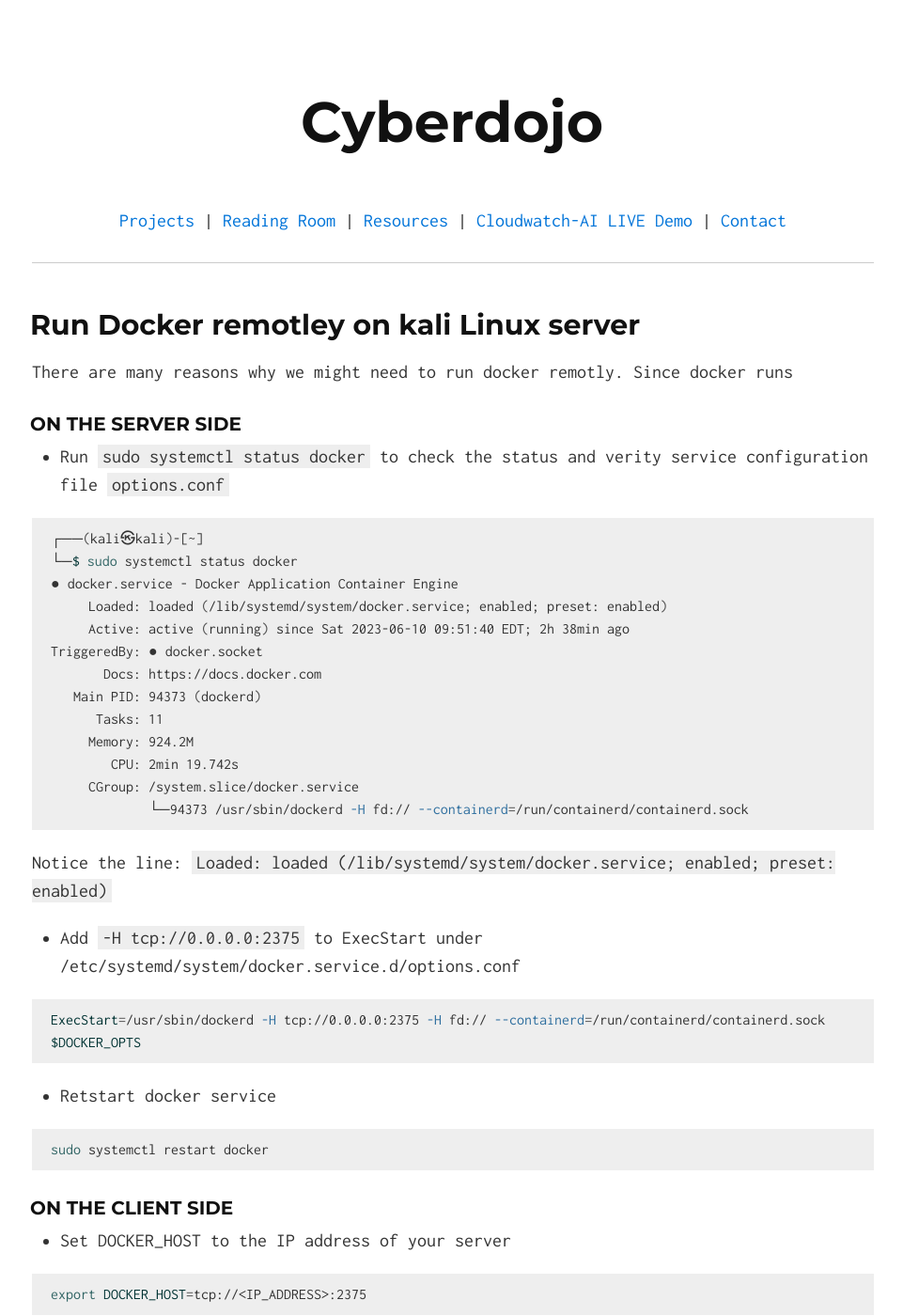
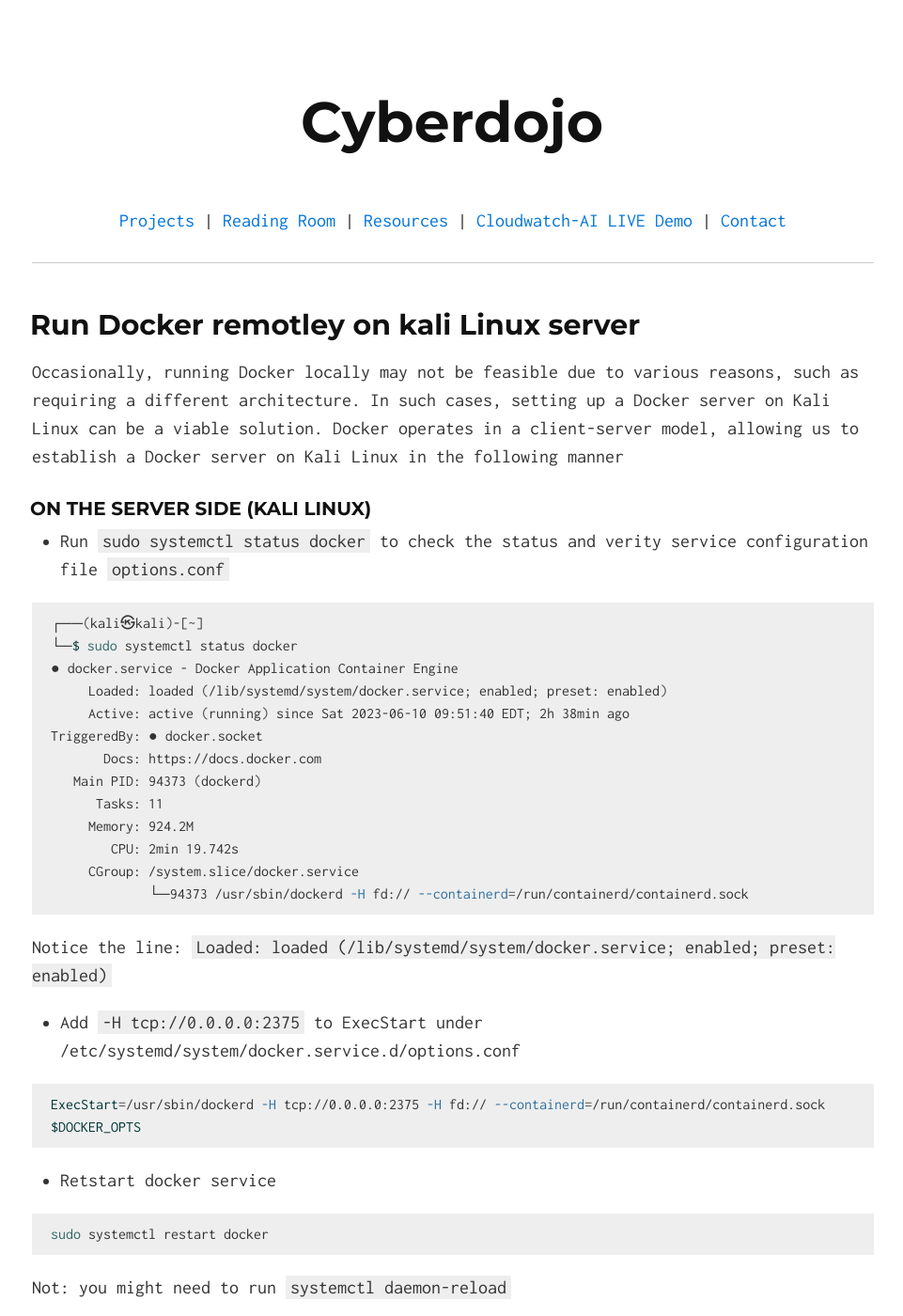
Before and after one commit to Ahmed-AG/cyberdojo-page, a Jekyll site: the page built from read/run-docker-remotley-on-kali.md, in a window 1280 px wide and 1400 px high. Shown: the whole window at 94% size, without its empty margins (158-1119 px from the left). Built offline with Jekyll 4.4.1, drawn with Linux system fonts in a browser that asks for light colours.

Commit message:
update remote docker read

````diff
--- a/read/run-docker-remotley-on-kali.md
+++ b/read/run-docker-remotley-on-kali.md
@@ -5,10 +5,9 @@
 author: "Ahmed Abugharbia"
 author_link: "https://twitter.com/aagsec"
 ---
+Occasionally, running Docker locally may not be feasible due to various reasons, such as requiring a different architecture. In such cases, setting up a Docker server on Kali Linux can be a viable solution. Docker operates in a client-server model, allowing us to establish a Docker server on Kali Linux in the following manner
 
-There are many reasons why we might need to run docker remotly. Since docker runs
-
-### On the server side
+### On the server side (Kali Linux)
 
 - Run `sudo systemctl status docker` to check the status and verity service configuration file `options.conf`
 
@@ -40,6 +39,7 @@
 ```bash
 sudo systemctl restart docker
 ```
+Not: you might need to run `systemctl daemon-reload`
 
 ### On the client side
 
````
